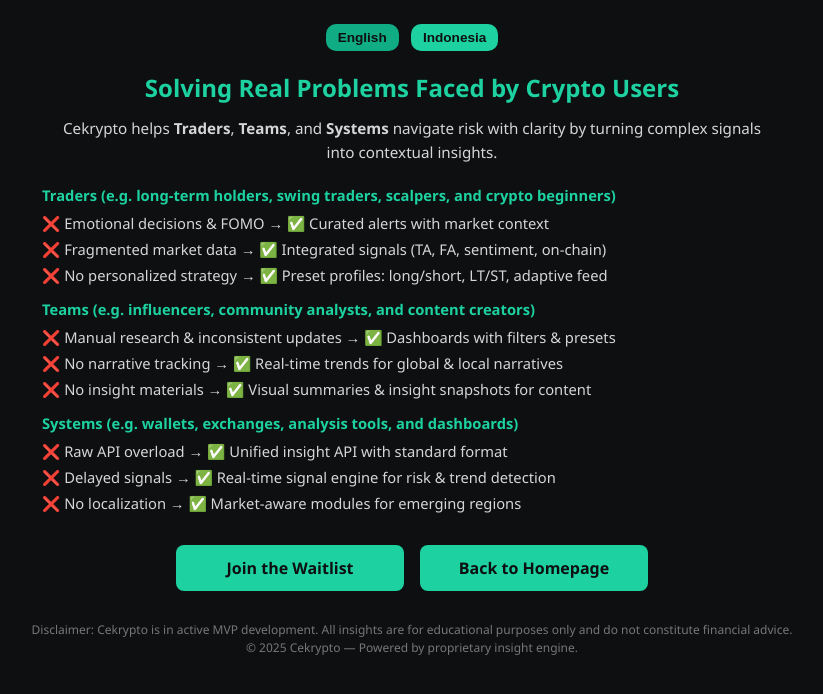
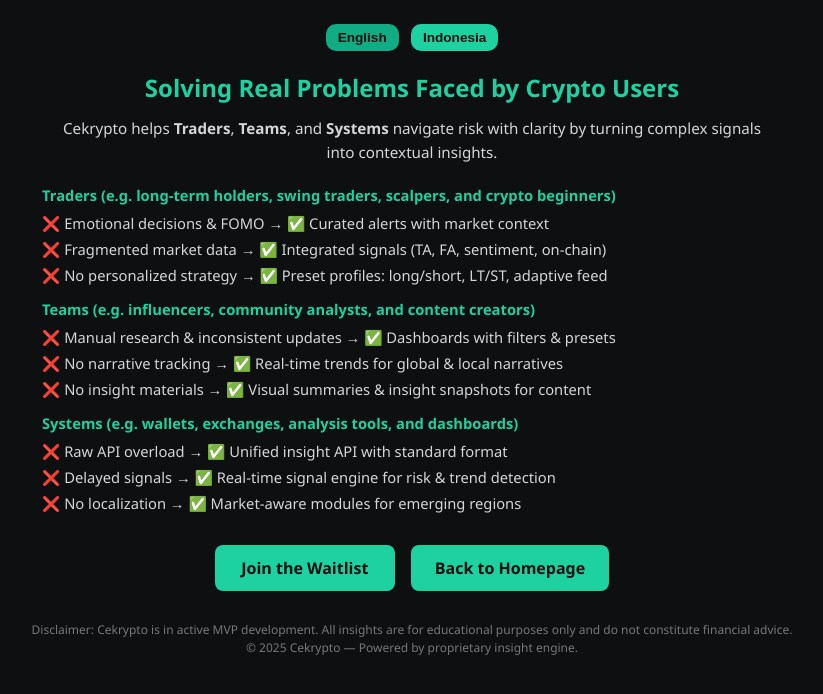
Before and after one commit to cekrypto/cekrypto.github.io, a plain HTML site: page problems.html in a window 1280 px wide. Shown: the whole page, without its empty margins (228-1051 px from the left). Drawn offline with Linux system fonts and the light colour scheme.

Commit message:
Update problems.html fix scroll horizontally

```diff
--- a/problems.html
+++ b/problems.html
@@ -17,6 +17,7 @@
       color: #d6d6d6;
       height: 100%;
       overflow-y: auto;
+      overflow-x: hidden;
     }
 
     .container {
@@ -82,6 +83,8 @@
       font-size: 1em;
       cursor: pointer;
       min-width: 180px;
+      max-width: 100%;
+      box-sizing: border-box;
       text-align: center;
     }
 
@@ -116,7 +119,6 @@
       display: none;
     }
 
-    /* Tablet */
     @media (min-width: 601px) and (max-width: 1024px) {
       h2 {
         font-size: 1.4em;
@@ -132,7 +134,6 @@
       }
     }
 
-    /* Mobile */
     @media (max-width: 600px) {
       h2 {
         font-size: 1.3em;
```
